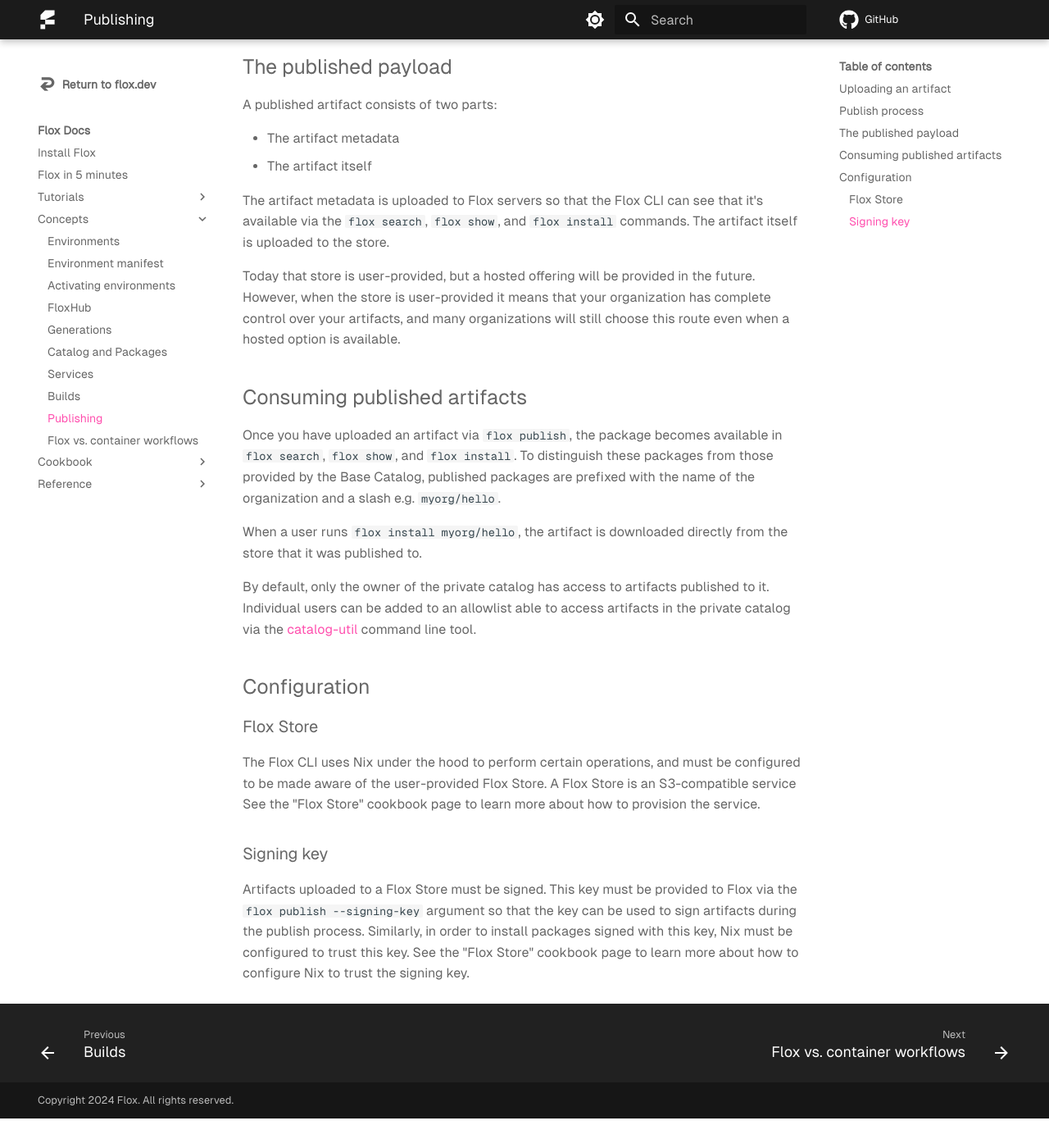
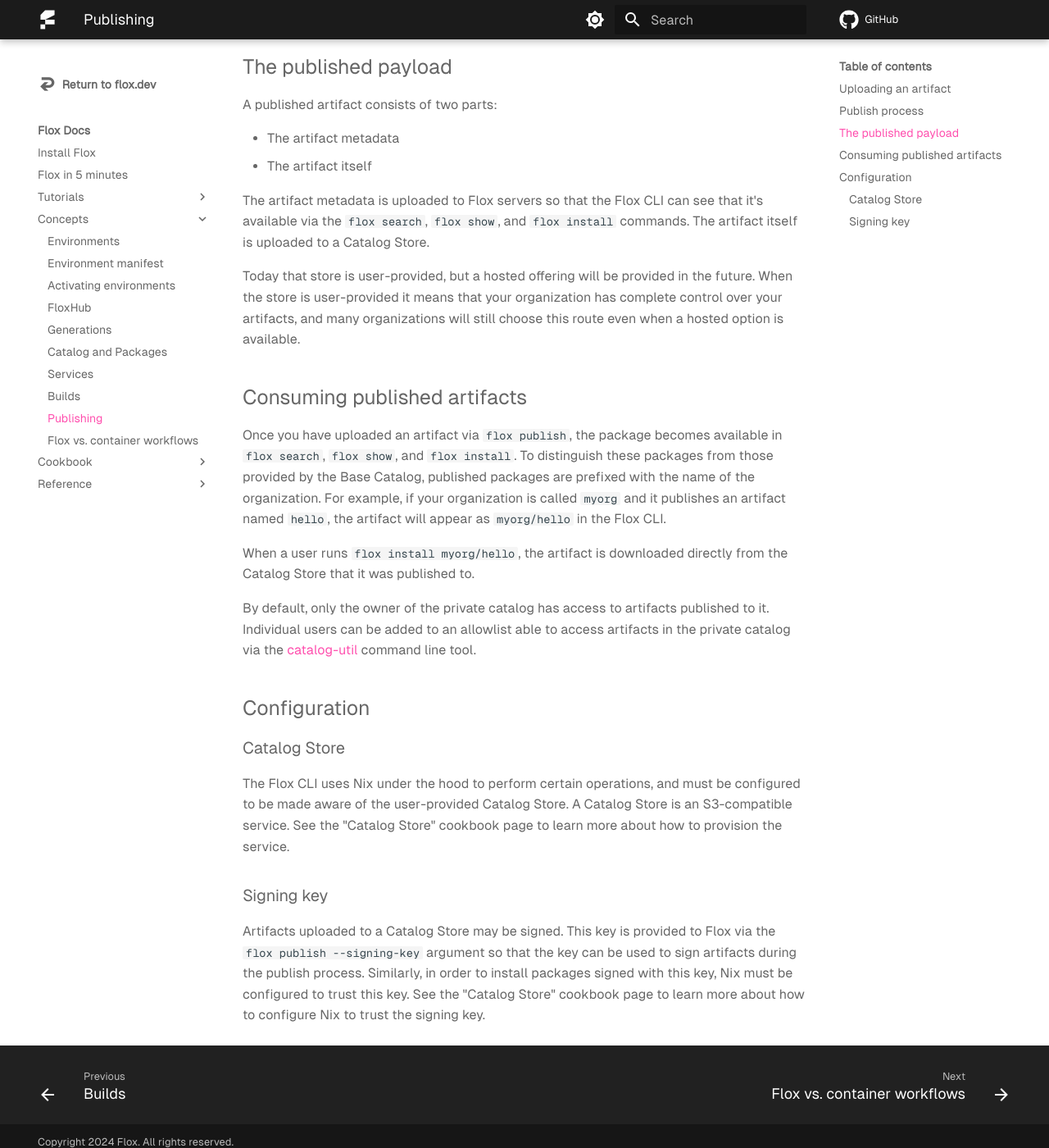
Before and after one commit to flox/floxdocs, an MkDocs documentation site: the page built from docs/concepts/publishing.md, in a window 1280 px wide and 1400 px high, scrolled down 1291 px. Shown: the whole window at 82% size. Built offline with MkDocs 1.6.1 and Material for MkDocs 9.7.7, drawn with Linux system fonts in a browser that asks for light colours; plug-ins that fetch from the network failed and are left out; comment, search, counter and statistics services are not loaded; before the commit the page ends 2655 px from its top, so only the background shows below that.

Commit message:
chore: Flox Store -> Catalog Store

```diff
--- a/docs/concepts/publishing.md
+++ b/docs/concepts/publishing.md
@@ -53,35 +53,36 @@
 - The artifact itself
 
 The artifact metadata is uploaded to Flox servers so that the Flox CLI can see that it's available via the `flox search`, `flox show`, and `flox install` commands.
-The artifact itself is uploaded to the store.
+The artifact itself is uploaded to a Catalog Store.
 
 Today that store is user-provided, but a hosted offering will be provided in the future.
-However, when the store is user-provided it means that your organization has complete control over your artifacts, and many organizations will still choose this route even when a hosted option is available.
+When the store is user-provided it means that your organization has complete control over your artifacts, and many organizations will still choose this route even when a hosted option is available.
 
 ## Consuming published artifacts
 
 Once you have uploaded an artifact via `flox publish`, the package becomes available in `flox search`, `flox show`, and `flox install`.
-To distinguish these packages from those provided by the Base Catalog, published packages are prefixed with the name of the organization and a slash e.g. `myorg/hello`.
+To distinguish these packages from those provided by the Base Catalog, published packages are prefixed with the name of the organization.
+For example, if your organization is called `myorg` and it publishes an artifact named `hello`, the artifact will appear as `myorg/hello` in the Flox CLI.
 
-When a user runs `flox install myorg/hello`, the artifact is downloaded directly from the store that it was published to.
+When a user runs `flox install myorg/hello`, the artifact is downloaded directly from the Catalog Store that it was published to.
 
 By default, only the owner of the private catalog has access to artifacts published to it.
 Individual users can be added to an allowlist able to access artifacts in the private catalog via the [catalog-util][catalog-util] command line tool.
 
 ## Configuration
 
-### Flox Store
+### Catalog Store
 
-The Flox CLI uses Nix under the hood to perform certain operations, and must be configured to be made aware of the user-provided Flox Store.
-A Flox Store is an S3-compatible service
-See the "Flox Store" cookbook page to learn more about how to provision the service.
+The Flox CLI uses Nix under the hood to perform certain operations, and must be configured to be made aware of the user-provided Catalog Store.
+A Catalog Store is an S3-compatible service.
+See the "Catalog Store" cookbook page to learn more about how to provision the service.
 
 ### Signing key
 
-Artifacts uploaded to a Flox Store must be signed.
-This key must be provided to Flox via the `flox publish --signing-key` argument so that the key can be used to sign artifacts during the publish process.
+Artifacts uploaded to a Catalog Store may be signed.
+This key is provided to Flox via the `flox publish --signing-key` argument so that the key can be used to sign artifacts during the publish process.
 Similarly, in order to install packages signed with this key, Nix must be configured to trust this key.
-See the "Flox Store" cookbook page to learn more about how to configure Nix to trust the signing key.
+See the "Catalog Store" cookbook page to learn more about how to configure Nix to trust the signing key.
 
 [builds-concept]: ./manifest-builds.md
 [early]: https://flox.dev/early/
```
